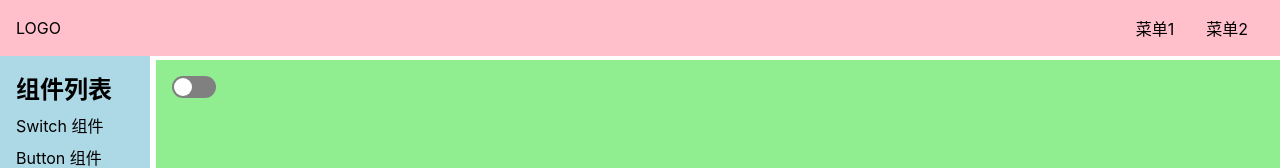
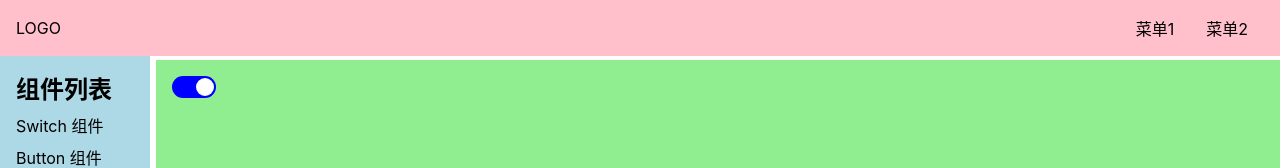
Before and after one commit to wanglifa/Ivue, a Vue app: page /#/doc/switch in a window 1280 px wide. Shown: the top 168 px of the page. Built offline with nearby package versions, Linux system fonts and the light colour scheme.

Commit message:
可以接受value和input事件

```diff
--- a/src/components/SwitchDemo.vue
+++ b/src/components/SwitchDemo.vue
@@ -1,12 +1,17 @@
 <template>
   <div>
-    <Switch/>
+    <Switch :value="x" @input="x = $event"/>
   </div>
 </template>
 <script lang="ts">
   import Switch from '../lib/Switch.vue'
+  import { ref } from 'vue'
   export default {
     name: 'SwitchDemo',
+    setup() {
+      const x = ref(true)
+      return { x }
+    },
     components: { Switch }
   }
 </script>
--- a/src/lib/Switch.vue
+++ b/src/lib/Switch.vue
@@ -1,15 +1,20 @@
 <template>
-  <button @click="toggle" :class="{checked}"><span></span></button>
+  <button @click="toggle" :class="{checked: value}"><span></span></button>
 </template>
 <script lang="ts">
+  interface Prop {
+    value: boolean;
+  }
   import { ref } from 'vue'
   export default {
-    setup() {
-      const checked = ref(false)
+    props: {
+      value: Boolean
+    },
+    setup(props: Prop, context: any) {
       const toggle = () => {
-        checked.value = !checked.value
+        context.emit('input', !props.value)
       }
-      return {checked, toggle}
+      return {toggle}
     }
   }
 </script>
```
